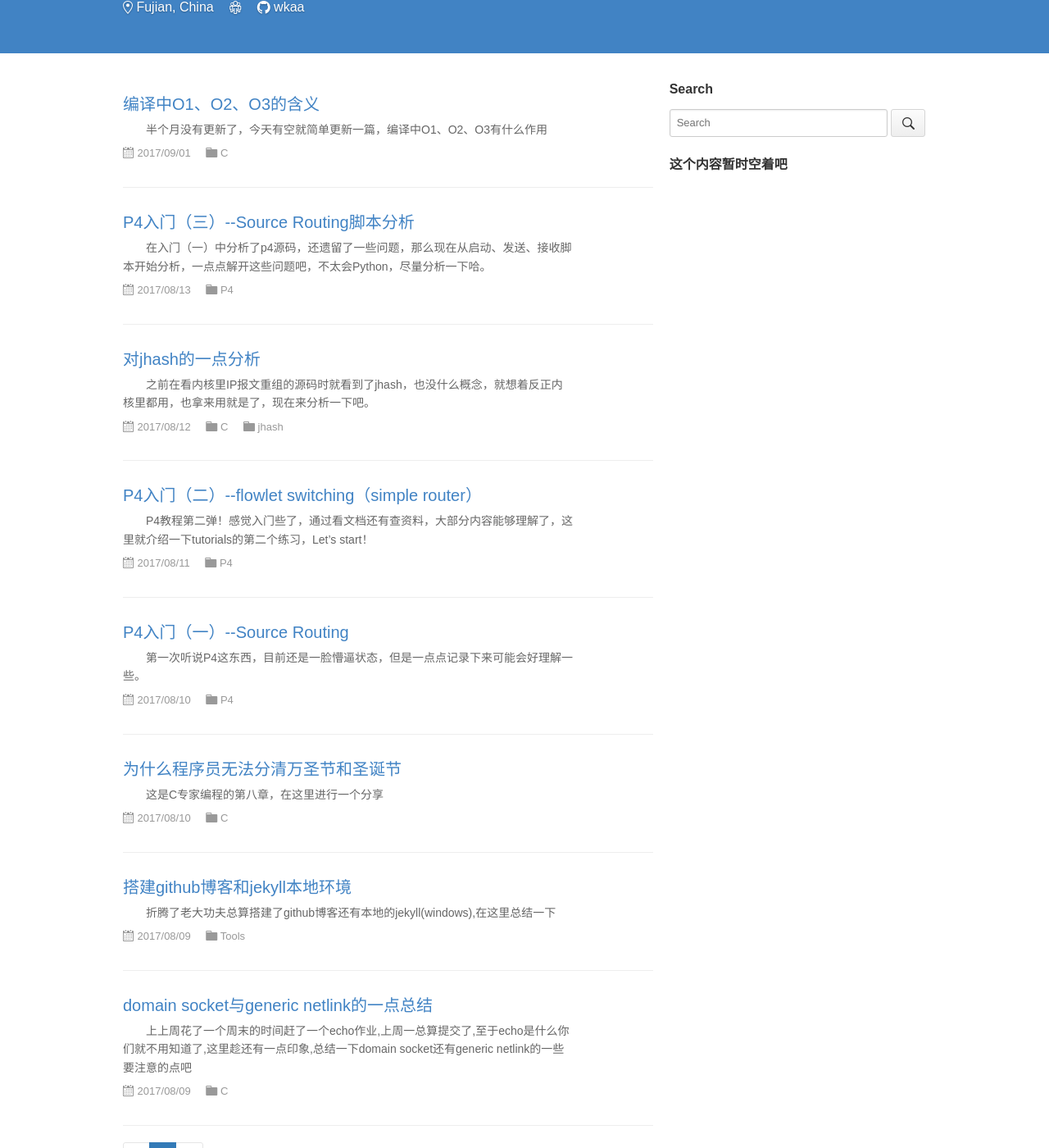
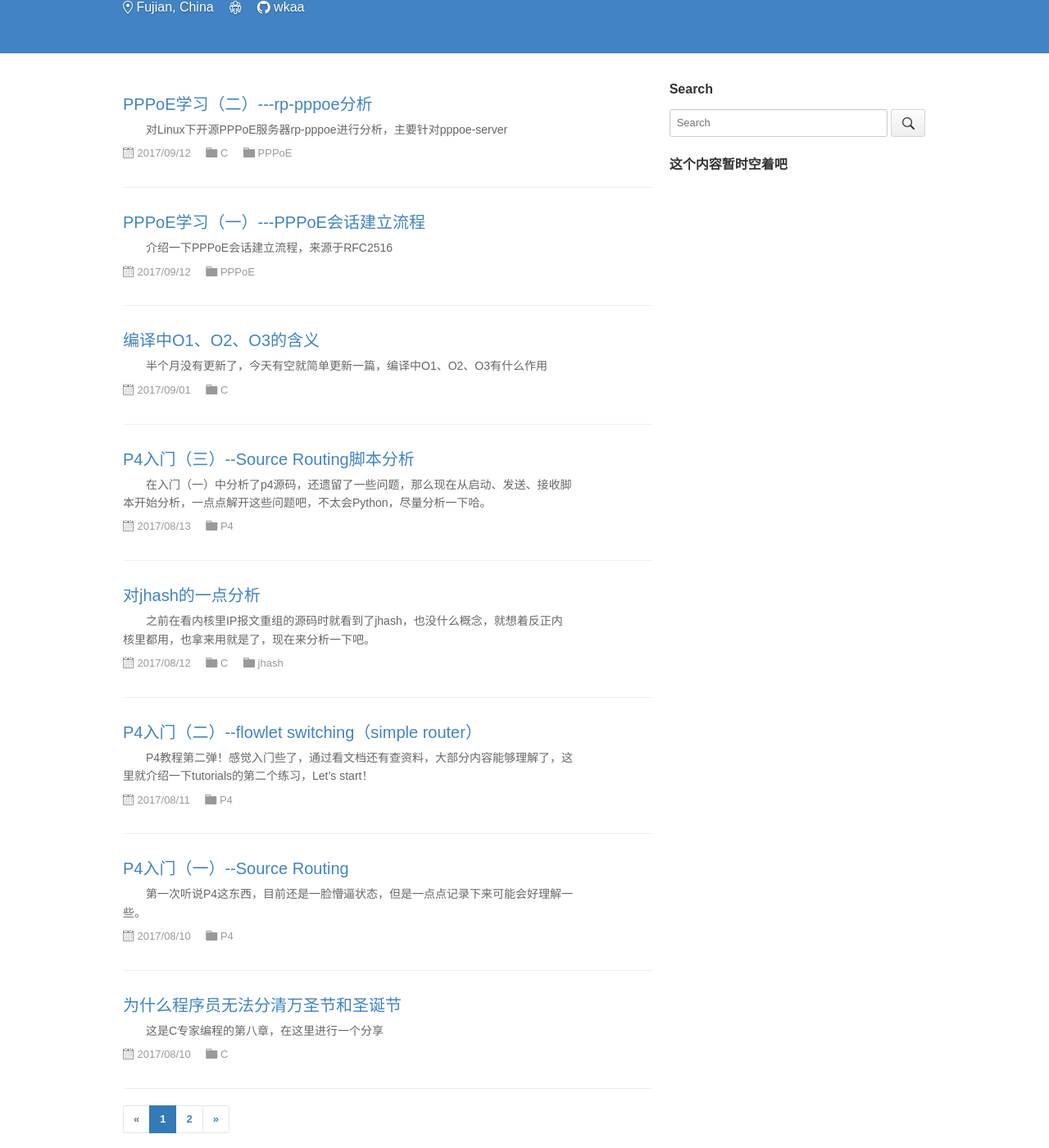
Before and after one commit to wkaa/wkaa.github.io, a Jekyll site: the page built from index.html, in a window 1280 px wide and 1400 px high, scrolled down 199 px. Shown: the whole window at 82% size. Built offline with Jekyll 4.4.1, drawn with Linux system fonts in a browser that asks for light colours; the list of posts is cut into pages by our own code; some of the changed lines change nothing that is shown.

Commit message:
添加pppoe两篇文章，分析pppoe建立过程和rp-pppoe的简单分析

````diff
--- /dev/null
+++ b/_posts/2017-09-12-pppoe-session-build.md
@@ -0,0 +1,208 @@
+---
+layout: post
+title: PPPoE学习（一）---PPPoE会话建立流程
+categories: PPPoE
+description: 介绍PPPoE会话建立流程
+keywords: PPPoE
+---
+
+　　介绍一下PPPoE会话建立流程，来源于RFC2516
+
+## PPPoE会话建立流程
+
+　　首先看一下PPPoE会话是如何建立的，简要概括一下就是分为一下四个步骤
+
+```
+1. Host广播发送PADI
+2. 多个Server单播回复PADO
+3. Host选择一个Server单播发送PADR
+4. Server单播回复PADS返回Session ID建立会话
+```
+
+### PPPoE帧格式
+
+                           1                   2                   3
+       0 1 2 3 4 5 6 7 8 9 0 1 2 3 4 5 6 7 8 9 0 1 2 3 4 5 6 7 8 9 0 1
+      +-+-+-+-+-+-+-+-+-+-+-+-+-+-+-+-+-+-+-+-+-+-+-+-+-+-+-+-+-+-+-+-+
+      |                         Dst_mac_addr                          |
+      +-+-+-+-+-+-+-+-+-+-+-+-+-+-+-+-+-+-+-+-+-+-+-+-+-+-+-+-+-+-+-+-+
+      |      Dst_mac_addr (cont)      |         Source_mac_addr       |
+      +-+-+-+-+-+-+-+-+-+-+-+-+-+-+-+-+-+-+-+-+-+-+-+-+-+-+-+-+-+-+-+-+
+      |                    Source_mac_addr (cont)                     |
+      +-+-+-+-+-+-+-+-+-+-+-+-+-+-+-+-+-+-+-+-+-+-+-+-+-+-+-+-+-+-+-+-+
+      |  ETHER_TYPE = 0x8863、0x8864  | v = 1 | t = 1 |     CODE      |
+      +-+-+-+-+-+-+-+-+-+-+-+-+-+-+-+-+-+-+-+-+-+-+-+-+-+-+-+-+-+-+-+-+
+      |          SESSION_ID           |          LENGTH               |
+      +-+-+-+-+-+-+-+-+-+-+-+-+-+-+-+-+-+-+-+-+-+-+-+-+-+-+-+-+-+-+-+-+
+      |                              payload        ~
+      +-+-+-+-+-+-+-+-+-+-+-+-+-+-+-+-+-+-+-+-+-+-+
+      +-+-+-+-+-+-+-+-+-+-+-+-+-+-+-+-+-+-+-+-+-+-+-+-+-+-+-+-+-+-+-+-+
+      |           TAG_TYPE            |        TAG_LENGTH             |
+      +-+-+-+-+-+-+-+-+-+-+-+-+-+-+-+-+-+-+-+-+-+-+-+-+-+-+-+-+-+-+-+-+
+      |                              VALUE        ~
+      +-+-+-+-+-+-+-+-+-+-+-+-+-+-+-+-+-+-+-+-+-+-+
+
+　　当ETHER_TYPE类型为0×8863时，表示payload承载的是PPPoE协商报文，当类型为0×8864时，表示承载的是PPPoE的会话数据报文，Payload部分就是PPPoE报文的内容了。
+
+　　版本、类型字段的数值恒为0×01（各4bit），Code字段在各种报文中的数值不同,在后面会一一介绍.会话ID表示此报文为哪个PPPoE会话的报文。长度字段表示后面Payload字段的长度，在这个层次上的Payload是一组的PPPoE标记（Tag）。
+
+　　最后是PPPoE Tag的组织格式，是以一串常见的TLV（类型、长度、值）三元组组成的。
+
+### Discovery阶段
+
+#### PPPoE Active Discovery Initiation 数据包(PADI)
+
+　　主机发送 DESTINATION_ADDR 为广播地址的 PADI 数据包， CODE 域设置为
+0x09,SESSION_ID 域必须设置为 0x0000。
+
+　　PADI 数据包包含：
+
+　　　　TAG_TYPE 为 Service-Name 的 TAG。 它表示主机请求的服务（必须有，而且
+只能有一个）
+
+　　　　任意数目的其它类型的 TAG。
+
+　　整个 PADI 数据包（包括 PPPoE 头部）不允许超过 1484 个字节，以留足空间让中继代理（向数据包中）增加类型为 Relay-Session-Id 的 TAG。
+
+                           1                   2                   3
+       0 1 2 3 4 5 6 7 8 9 0 1 2 3 4 5 6 7 8 9 0 1 2 3 4 5 6 7 8 9 0 1
+      +-+-+-+-+-+-+-+-+-+-+-+-+-+-+-+-+-+-+-+-+-+-+-+-+-+-+-+-+-+-+-+-+
+      |                         0xffffffff                            |
+      +-+-+-+-+-+-+-+-+-+-+-+-+-+-+-+-+-+-+-+-+-+-+-+-+-+-+-+-+-+-+-+-+
+      |           0xffff              |        Host_mac_addr          |
+      +-+-+-+-+-+-+-+-+-+-+-+-+-+-+-+-+-+-+-+-+-+-+-+-+-+-+-+-+-+-+-+-+
+      |                    Host_mac_addr (cont)                       |
+      +-+-+-+-+-+-+-+-+-+-+-+-+-+-+-+-+-+-+-+-+-+-+-+-+-+-+-+-+-+-+-+-+
+      |    ETHER_TYPE = 0x8863        | v = 1 | t = 1 |  CODE = 0x09  |
+      +-+-+-+-+-+-+-+-+-+-+-+-+-+-+-+-+-+-+-+-+-+-+-+-+-+-+-+-+-+-+-+-+
+      |     SESSION_ID = 0x0000       |      LENGTH = 0x0004          |
+      +-+-+-+-+-+-+-+-+-+-+-+-+-+-+-+-+-+-+-+-+-+-+-+-+-+-+-+-+-+-+-+-+
+      |      TAG_TYPE = 0x0101        |    TAG_LENGTH = 0x0000        |
+      +-+-+-+-+-+-+-+-+-+-+-+-+-+-+-+-+-+-+-+-+-+-+-+-+-+-+-+-+-+-+-+-+
+
+　　0x0101 Service-Name该 TAG 表明后面紧跟的是服务的名称。 TAG_VALUE 是不以 NULL 结束的 UTF-8 字符串。当 TAG_LENGTH为 0时，该 TAG用于表明接受任何服务。使用 Service-Name标签的例子是表明 ISP(Internet 服务提供商)或者一类服务或者服务的质量。
+
+#### PPPoE Active Discovery Offer 数据包(PADO)
+
+　　如果接入集线器能够为收到的 PADI 请求提供服务，它将通过发送一个 PADO 数据包来做出应答。 DESTINATION_ADDR 为发送 PADI 的主机的单播地址， CODE 域为0x07,SESSION_ID 域必须设置为 0x0000。
+
+　　PADO 数据包必须包含：
+
+　　　　TAG_TYPE 为 AC-Name 的 TAG（包含了访问集中器的名字）
+
+　　　　与 PADI 中相同的 TAG_TYPE 为 Service-Name 的 TAG
+
+　　　　任意数目的类型为 Service-Name 的 TAG 表明接入集线器提供的其它服务。
+
+　　如果接入集线器不能为 PADI 提供服务，则不允许用 PADO 作响应。
+
+                           1                   2                   3
+       0 1 2 3 4 5 6 7 8 9 0 1 2 3 4 5 6 7 8 9 0 1 2 3 4 5 6 7 8 9 0 1
+      +-+-+-+-+-+-+-+-+-+-+-+-+-+-+-+-+-+-+-+-+-+-+-+-+-+-+-+-+-+-+-+-+
+      |                         Host_mac_addr                         |
+      +-+-+-+-+-+-+-+-+-+-+-+-+-+-+-+-+-+-+-+-+-+-+-+-+-+-+-+-+-+-+-+-+
+      |      Host_mac_addr (cont)     | Access_Concentrator_mac_addr  |
+      +-+-+-+-+-+-+-+-+-+-+-+-+-+-+-+-+-+-+-+-+-+-+-+-+-+-+-+-+-+-+-+-+
+      |             Access_Concentrator_mac_addr (cont)               |
+      +-+-+-+-+-+-+-+-+-+-+-+-+-+-+-+-+-+-+-+-+-+-+-+-+-+-+-+-+-+-+-+-+
+      |    ETHER_TYPE = 0x8863        | v = 1 | t = 1 |  CODE = 0x07  |
+      +-+-+-+-+-+-+-+-+-+-+-+-+-+-+-+-+-+-+-+-+-+-+-+-+-+-+-+-+-+-+-+-+
+      |     SESSION_ID = 0x0000       |      LENGTH = 0x0020          |
+      +-+-+-+-+-+-+-+-+-+-+-+-+-+-+-+-+-+-+-+-+-+-+-+-+-+-+-+-+-+-+-+-+
+      |      TAG_TYPE = 0x0101        |    TAG_LENGTH = 0x0000        |
+      +-+-+-+-+-+-+-+-+-+-+-+-+-+-+-+-+-+-+-+-+-+-+-+-+-+-+-+-+-+-+-+-+
+      |      TAG_TYPE = 0x0102        |    TAG_LENGTH = 0x0018        |
+      +-+-+-+-+-+-+-+-+-+-+-+-+-+-+-+-+-+-+-+-+-+-+-+-+-+-+-+-+-+-+-+-+
+      |     0x47      |     0x6f      |     0x20      |     0x52      |
+      +-+-+-+-+-+-+-+-+-+-+-+-+-+-+-+-+-+-+-+-+-+-+-+-+-+-+-+-+-+-+-+-+
+      |     0x65      |     0x64      |     0x42      |     0x61      |
+      +-+-+-+-+-+-+-+-+-+-+-+-+-+-+-+-+-+-+-+-+-+-+-+-+-+-+-+-+-+-+-+-+
+      |     0x63      |     0x6b      |     0x20      |     0x2d      |
+      +-+-+-+-+-+-+-+-+-+-+-+-+-+-+-+-+-+-+-+-+-+-+-+-+-+-+-+-+-+-+-+-+
+      |     0x20      |     0x65      |     0x73      |     0x68      |
+      +-+-+-+-+-+-+-+-+-+-+-+-+-+-+-+-+-+-+-+-+-+-+-+-+-+-+-+-+-+-+-+-+
+      |     0x73      |     0x68      |     0x65      |     0x73      |
+      +-+-+-+-+-+-+-+-+-+-+-+-+-+-+-+-+-+-+-+-+-+-+-+-+-+-+-+-+-+-+-+-+
+      |     0x68      |     0x6f      |     0x6f      |     0x74      |
+      +-+-+-+-+-+-+-+-+-+-+-+-+-+-+-+-+-+-+-+-+-+-+-+-+-+-+-+-+-+-+-+-+
+
+　　0x0102 AC-Name，该 TAG 表明后面紧跟的字符串唯一地表示了某个特定的接入集线器。它可以是商标、型号以及序列号等信息的集合，或者该接入集线器 MAC 地址的一个简单的 UTF-8 表示。它不以 NULL 来结束。
+
+#### PPPoE Active Discovery Request 数据包(PADR)
+
+　　由于 PADI 是广播的,主机可能收到不止一个 PADO,它将审查接收到的所有 PADO 并从中选择一个。可以根据其中的 AC-Name 或 PADO 所提供的服务来作出选择。然后主机向选中的访问集中器发送一个 PADR 数据包。其中， DESTINATION_ADDR 域设置为发送 PADO 的接入集线器的单播地址， CODE域设置为 0x19， SESSION_ID 必须设置为 0x0000。
+
+　　PADR 必须包含：
+
+　　　　包含且仅包含一个 TAG_TYPE 为 Service-Name 的 TAG，表明主机请求的服务
+
+　　　　任意数目其他类型的 TAG。
+
+                          1                   2                   3
+       0 1 2 3 4 5 6 7 8 9 0 1 2 3 4 5 6 7 8 9 0 1 2 3 4 5 6 7 8 9 0 1
+      +-+-+-+-+-+-+-+-+-+-+-+-+-+-+-+-+-+-+-+-+-+-+-+-+-+-+-+-+-+-+-+-+
+      |                          Server_mac_addr                      |
+      +-+-+-+-+-+-+-+-+-+-+-+-+-+-+-+-+-+-+-+-+-+-+-+-+-+-+-+-+-+-+-+-+
+      |      Server_mac_addr (cont)   |        Host_mac_addr          |
+      +-+-+-+-+-+-+-+-+-+-+-+-+-+-+-+-+-+-+-+-+-+-+-+-+-+-+-+-+-+-+-+-+
+      |                      Host_mac_addr (cont)                     |
+      +-+-+-+-+-+-+-+-+-+-+-+-+-+-+-+-+-+-+-+-+-+-+-+-+-+-+-+-+-+-+-+-+
+      |    ETHER_TYPE = 0x8863        | v = 1 | t = 1 |  CODE = 0x19  |
+      +-+-+-+-+-+-+-+-+-+-+-+-+-+-+-+-+-+-+-+-+-+-+-+-+-+-+-+-+-+-+-+-+
+      |     SESSION_ID = 0x0000       |      LENGTH = 0x0004          |
+      +-+-+-+-+-+-+-+-+-+-+-+-+-+-+-+-+-+-+-+-+-+-+-+-+-+-+-+-+-+-+-+-+
+      |      TAG_TYPE = 0x0101        |    TAG_LENGTH = 0x0000        |
+      +-+-+-+-+-+-+-+-+-+-+-+-+-+-+-+-+-+-+-+-+-+-+-+-+-+-+-+-+-+-+-+-+
+
+#### PPPoE Active Discovery Session-confirmation 数据包(PADS)
+
+　　当接入集线器收到一个 PADR 数据包，它就准备开始一个 PPP 会话。它为 PPPoE 会话创 建一个唯一的SESSION_ID 并用一个PADS数据包来给主机作出响应 。
+
+　　DESTINATION_ADDR 域为发送 PADR 数据包的主机的单播以太网地址，CODE 域设置为 0x65,SESSION_ID 必须设置为所创建好的 PPPoE 会话标识符。
+
+　　PADS 数据包包含：
+
+　　　　且仅包含一个 TAG_TYPE 为 Service-Name 的 TAG，表明接入集线器已经接受
+了该 PPPoE 会话的服务类型
+
+　　　　任意数目的其他类型的 TAG如果接入集线器不喜欢 PADR 中的 Service-Name,那么它必须用一个带有类型为
+
+　　Service-Name-Error 的 TAG(以及任意数目的其它 TAG 类型)的 PADS 来作出应答。这种情况下， SESSION_ID 必须设置为 0x0000。
+
+                          1                   2                   3
+       0 1 2 3 4 5 6 7 8 9 0 1 2 3 4 5 6 7 8 9 0 1 2 3 4 5 6 7 8 9 0 1
+      +-+-+-+-+-+-+-+-+-+-+-+-+-+-+-+-+-+-+-+-+-+-+-+-+-+-+-+-+-+-+-+-+
+      |                          Host_mac_addr                        |
+      +-+-+-+-+-+-+-+-+-+-+-+-+-+-+-+-+-+-+-+-+-+-+-+-+-+-+-+-+-+-+-+-+
+      |      Host_mac_addr (cont)     |        Server_mac_addr        |
+      +-+-+-+-+-+-+-+-+-+-+-+-+-+-+-+-+-+-+-+-+-+-+-+-+-+-+-+-+-+-+-+-+
+      |                      Server_mac_addr (cont)                   |
+      +-+-+-+-+-+-+-+-+-+-+-+-+-+-+-+-+-+-+-+-+-+-+-+-+-+-+-+-+-+-+-+-+
+      |    ETHER_TYPE = 0x8863        | v = 1 | t = 1 |  CODE = 0x65  |
+      +-+-+-+-+-+-+-+-+-+-+-+-+-+-+-+-+-+-+-+-+-+-+-+-+-+-+-+-+-+-+-+-+
+      |     SESSION_ID = 0x0001       |      LENGTH = 0x0004          |
+      +-+-+-+-+-+-+-+-+-+-+-+-+-+-+-+-+-+-+-+-+-+-+-+-+-+-+-+-+-+-+-+-+
+      |      TAG_TYPE = 0x0101        |    TAG_LENGTH = 0x0000        |
+      +-+-+-+-+-+-+-+-+-+-+-+-+-+-+-+-+-+-+-+-+-+-+-+-+-+-+-+-+-+-+-+-+
+
+### PPP会话阶段
+
+　　完成以上的步骤后建立了PPPoE会话，之后就可以使用PPP建立会话开始通信，这个之后进行介绍
+
+　　ETHER_TYPE为0x8864，PPP的LCP报文如下：
+
+                           1                   2                   3
+       0 1 2 3 4 5 6 7 8 9 0 1 2 3 4 5 6 7 8 9 0 1 2 3 4 5 6 7 8 9 0 1
+      +-+-+-+-+-+-+-+-+-+-+-+-+-+-+-+-+-+-+-+-+-+-+-+-+-+-+-+-+-+-+-+-+
+      |                  Access_Concentrator_mac_addr                 |
+      +-+-+-+-+-+-+-+-+-+-+-+-+-+-+-+-+-+-+-+-+-+-+-+-+-+-+-+-+-+-+-+-+
+      |Access_Concentrator_mac_addr(c)|        Host_mac_addr          |
+      +-+-+-+-+-+-+-+-+-+-+-+-+-+-+-+-+-+-+-+-+-+-+-+-+-+-+-+-+-+-+-+-+
+      |                     Host_mac_addr (cont)                      |
+      +-+-+-+-+-+-+-+-+-+-+-+-+-+-+-+-+-+-+-+-+-+-+-+-+-+-+-+-+-+-+-+-+
+      |    ETHER_TYPE = 0x8864        | v = 1 | t = 1 |  CODE = 0x00  |
+      +-+-+-+-+-+-+-+-+-+-+-+-+-+-+-+-+-+-+-+-+-+-+-+-+-+-+-+-+-+-+-+-+
+      |     SESSION_ID = 0x1234       |      LENGTH = 0x????          |
+      +-+-+-+-+-+-+-+-+-+-+-+-+-+-+-+-+-+-+-+-+-+-+-+-+-+-+-+-+-+-+-+-+
+      |    PPP PROTOCOL = 0xc021      |        PPP payload            ~
+      +-+-+-+-+-+-+-+-+-+-+-+-+-+-+-+-+-+-+-+-+-+-+-+-+-+-+-+-+
--- /dev/null
+++ b/_posts/2017-09-12-rp-pppoe-server.md
@@ -0,0 +1,74 @@
+---
+layout: post
+title: PPPoE学习（二）---rp-pppoe分析
+categories: C PPPoE
+description: 分析rp-pppoe
+keywords: C语言 PPPoE
+---
+
+　　对Linux下开源PPPoE服务器rp-pppoe进行分析，主要针对pppoe-server
+
+　　上一篇已经分析了PPPoE会话的建立流程，pppoe-server就是实现了这个流程，然后调用pppd开启会话
+
+### 初始化
+
+　　具体的rp-pppoe实现暂时没有细看，大致找到了一些关键的入口，在pppoe-server.c的main函数中，对每个interface注册了事件处理函数InterfaceHandler
+
+```
+for (i = 0; i < NumInterfaces; i++) {
+    interfaces[i].eh = Event_AddHandler(event_selector,
+                                        interfaces[i].sock,
+                                        EVENT_FLAG_READABLE,
+                                        InterfaceHandler,
+                                        &interfaces[i]);
+#ifdef HAVE_L2TP
+    interfaces[i].session_sock = -1;
+#endif
+    if (!interfaces[i].eh) {
+        rp_fatal("Event_AddHandler failed");
+    }
+}
+```
+
+　　在InterfaceHandler中对于各种类型的PPPoE报文进行处理，调用不同的处理函数
+
+```
+switch (packet.code) {
+case CODE_PADI:
+    processPADI(i, &packet, len);
+    break;
+case CODE_PADR:
+    processPADR(i, &packet, len);
+    break;
+case CODE_PADT:
+    /* Kill the child */
+    processPADT(i, &packet, len);
+    break;
+case CODE_SESS:
+    /* Ignore SESS -- children will handle them */
+    break;
+case CODE_PADO:
+case CODE_PADS:
+    /* Ignore PADO and PADS totally */
+    break;
+default:
+    /* Syslog an error */
+    break;
+}
+```
+
+### processPADI
+
+　　在processPADI中得到报文中的ServiceName，与本地的ServiceNames进行比对，判断能否提供对方所需要的服务
+
+　　使用对方地址与本机地址还有一个随机数生成一个cookie
+
+　　组装PADO报文，包含以上信息与其他relayId、hostUniq等信息。
+
+### processPADR
+
+　　在processPADR中对比在PADO中发出的cookie是否一致，再次对比ServiceName，以上都检验正确后，创建session，fork出子进程，在子进程中发送PADS，启动pppd
+
+### pppd
+
+　　在processPADR中启动pppd，使用pty参数将链路指定为pppoe，pppoe的实现在pppoe.c文件中，主要做两件事，将ppp报文加上pppoe头部发送到网卡，将网卡报文去掉pppoe头部发给ppp
````
Also changed, not shown: _posts/2017-09-01-O1-O2-O3.md (+6 -6 lines).
